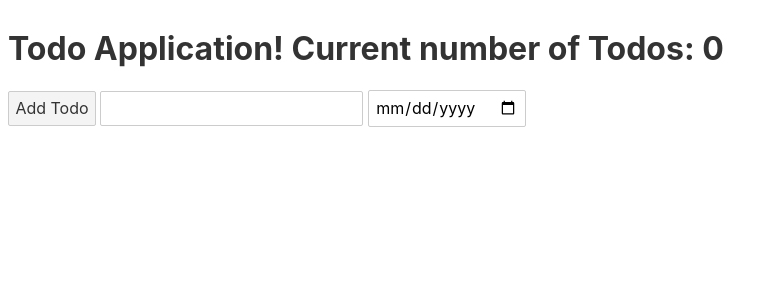
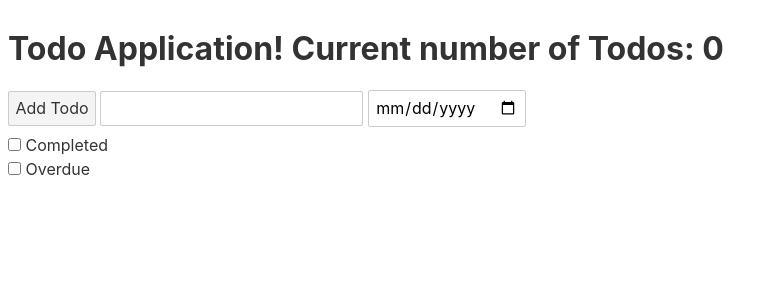
Before and after one commit to mattiasinokuchi/justin-scherer-svelte-todo, a Svelte app: page / in a window 1280 px wide. Shown: the top 300 px of the page, without its empty margins (0-778 px from the left). Built offline with nearby package versions, Linux system fonts and the light colour scheme.

Commit message:
added filter for overdue and completed

```diff
--- a/src/App.svelte
+++ b/src/App.svelte
@@ -6,6 +6,8 @@
     let newTodoText = '';
     let newTodoDate = null;
     let currSize = 0;
+    let completed = false;
+    let overdue = false;
     const Todos = new Set();
 
     function addTodo() {
@@ -17,6 +19,7 @@
                 description: newTodoText
             }
         });
+        handleHide(todo);
         newTodoText = '';
         newTodoDate = null;
         todo.$on('remove', () => {
@@ -27,6 +30,29 @@
         Todos.add(todo);
         currSize = Todos.size;
     }
+
+    function handleHide(item) {
+        const currDate = Date.now();
+        if (completed && overdue) {
+            item.hidden = !item.completed || new Date(item.dueDate).getTime() < currDate;
+            return;
+        }
+        if (completed) {
+            item.hidden = !item.completed;
+            return;
+        }
+        if (overdue) {
+            item.hidden = new Date(item.dueDate).getTime() < currDate;
+            return;
+        }
+        item.hidden = false;
+    }
+
+    function handleFilter() {
+        for (const item of Todos) {
+            handleHide(item);
+        }
+    }
 </script>
 
 <style></style>
@@ -36,3 +62,11 @@
 <button on:click={addTodo}>Add Todo</button>
 <input type="text" bind:value={newTodoText}/>
 <input type="date" bind:value={newTodoDate} />
+<label>
+    <input type="checkbox" bind:checked={completed} on:change={handleFilter}/>
+    Completed
+</label>
+<label>
+    <input type="checkbox" bind:checked={overdue} on:change={handleFilter}>
+    Overdue
+</label>
```
